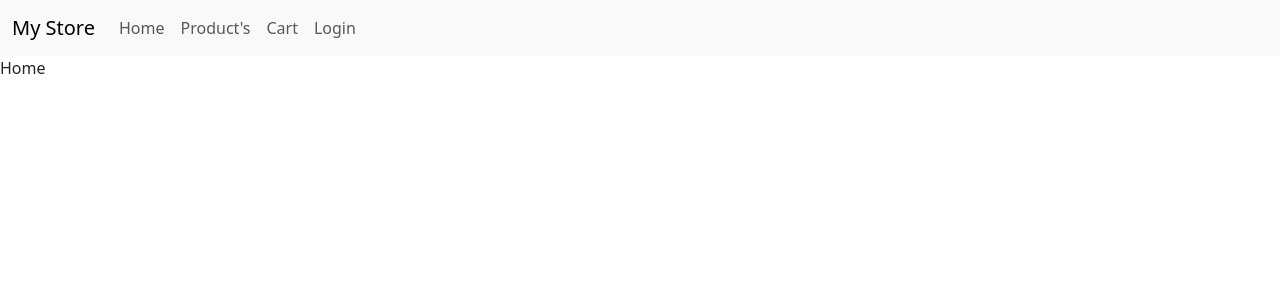
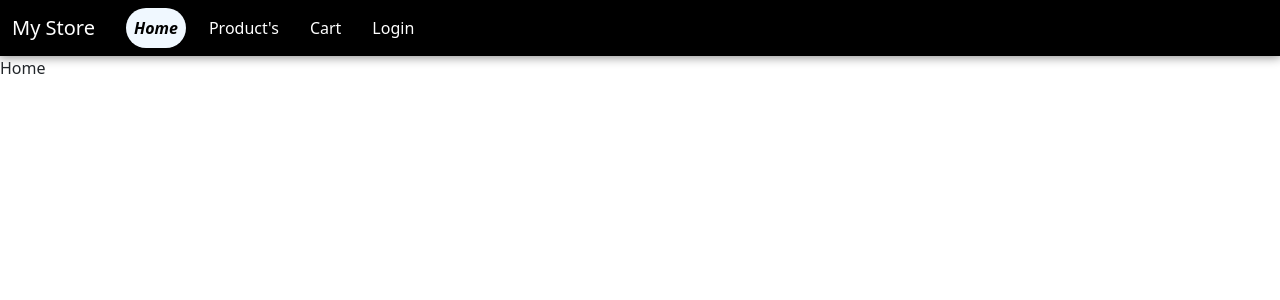
Before and after one commit to vishalpatel0/mystore, a React (Vite) app: page / in a window 1280 px wide. Shown: the top 300 px of the page. Built offline with nearby package versions, Linux system fonts and the light colour scheme.

Commit message:
UI change and add links ,nav bar style

```diff
--- a/src/assets/style.css
+++ b/src/assets/style.css
@@ -0,0 +1,55 @@
+.navbar{
+    background-color: #000000 !important;
+    box-shadow: 0px 0px 10px 1px rgb(134, 134, 134);
+    color: aliceblue !important;
+
+}
+.nav-link{
+    color: white;
+    margin-left: 15px;
+
+}
+.nav-link:hover{
+    background-color: rgba(240, 2, 255, 0.283);
+    border-radius: 20px;
+}
+.produsts_list > a {
+    /* display: block */
+    color: black;
+    text-decoration: none;
+}
+a.active{
+    background-color: aliceblue;
+    border-radius: 20px;
+    /* padding: 20px; */
+    color:  black !important;
+    font-weight: bold;
+    font-style: italic;
+
+}
+
+
+.produsts_list > button{
+    background-color: black;
+}
+
+.produsts_list:hover{
+    /* border-radius: 20px; */
+    /* border: 2px solid red; */
+    font-weight: bold;
+    box-shadow: 10px 16px 15px 2px rgb(170, 170, 170) !important;
+    /* background-color: #e2e2e271; */
+}
+
+.title-container {
+    width: 100%;
+    overflow: hidden;
+    white-space: nowrap;
+
+  }
+
+  .title {
+    width: 100%;
+    overflow: hidden;
+    text-overflow: ellipsis;
+  }
--- a/src/pages/Product.jsx
+++ b/src/pages/Product.jsx
@@ -22,9 +22,11 @@ const Product = () => {
   }, [reporting]);
 
   return (
-    <div className="bg-light">
+    <div className="bg-light mt-4">
+            {Object.keys(product).length !== 0 && (
       <div className="container pt-4 card shadow">
-        <div className="row pt-4  ">
+
+          <div className="row pt-4  ">
           <div className="col-md-6 ">
             <img
               className="p-4  d-flex justify-content-center"
@@ -46,7 +48,11 @@ const Product = () => {
             </p>
           </div>
         </div>
+
+
       </div>
+         )
+        }
     </div>
   );
 };
--- a/src/pages/Products.jsx
+++ b/src/pages/Products.jsx
@@ -1,5 +1,5 @@
 import React, { useEffect, useState } from "react";
-import { useLoaderData } from "react-router-dom";
+import { useLoaderData, Link } from "react-router-dom";
 
 const Products = () => {
   // use Loader Data like > API value
@@ -52,7 +52,8 @@ const Products = () => {
   return (
     <div className="bg-light">
       <div className="container pt-4">
-        <div className="row">
+        {/* /// filter  */}
+        <div className="row ">
           <div className="col-2">
             <select
               className="form-select"
@@ -84,25 +85,35 @@ const Products = () => {
           </div>
         </div>
         <hr />
+
+        {/* products list  */}
         <div className="row pt-4">
           {
             // api array print
             data?.map((val, index) => (
-              <div key={index} className="col-sm-4">
-                <div
-                  className="shadow m-2  p-3  card"
-                  style={{ height: "450px" }}
-                >
-                  {/* <h1>{val.id}</h1> */}
-                  <b>{val.title}</b>
+              <div key={index} className="col-sm-4 ">
+                <div className="shadow p-1 mb-4 me-3 text-center produsts_list  card">
+                  <Link to={`/product/${val.id}`}>
+                    <div className="m-2  p-3 ">
+                      <div class="title-container ">
+                        <div class="title">{val.title}</div>
+                      </div>
 
-                  <img
-                    className="p-4"
-                    style={{ height: "250px", width: "auto" }}
-                    src={val.image}
-                    alt={val.title}
-                  />
-                  <p>Price : {val.price} Rs.</p>
+                      <img
+                        className="p-4 "
+                        style={{
+                          maxWidth: "100%",
+                          height: "200px",
+                          width: "auto",
+                        }}
+                        src={val.image}
+                        alt={val.title}
+                      />
+                      <br />
+
+                      <p>Price : {val.price} Rs.</p>
+                    </div>
+                  </Link>
 
                   <button class="btn btn-primary" type="submit">
                     Add To Cart
--- a/src/template/Navbar.jsx
+++ b/src/template/Navbar.jsx
@@ -1,10 +1,10 @@
 import React from "react";
-import { Link } from "react-router-dom";
+import { Link, NavLink } from "react-router-dom";
 
 const Navbar = () => {
   return (
     <div>
-      <nav className="navbar navbar-expand-lg navbar-light bg-light">
+      <nav className="navbar navbar-expand-lg navbar-dark bg-light">
         <div className="container-fluid">
           <a className="navbar-brand" href="/">
             My Store
@@ -23,24 +23,24 @@ const Navbar = () => {
           <div className="collapse navbar-collapse" id="navbarNav">
             <ul className="navbar-nav">
               <li className="nav-item">
-                <Link className="nav-link " aria-current="page" to="#">
+                <NavLink  className={({isActive})=>(isActive ? "active nav-link " : "nav-link")}  to="/">
                   Home
-                </Link>
+                </NavLink>
               </li>
               <li className="nav-item">
-                <Link className="nav-link" to="products">
+                <NavLink  className={({isActive})=>(isActive ? "active nav-link " : "nav-link")} to="products">
                   Product's
-                </Link>
+                </NavLink>
               </li>
               <li className="nav-item">
-                <Link className="nav-link" to="cart">
+                <NavLink className={({isActive})=>(isActive ? "active nav-link " : "nav-link")} to="cart">
                   Cart
-                </Link>
+                </NavLink>
               </li>
               <li className="nav-item">
-                <Link className="nav-link" to="login">
+                <NavLink  className={({isActive})=>(isActive ? "active nav-link " : "nav-link")} to="login">
                   Login
-                </Link>
+                </NavLink>
               </li>
             </ul>
           </div>
--- a/src/template/Template.jsx
+++ b/src/template/Template.jsx
@@ -3,6 +3,7 @@ import Navbar from "./Navbar";
 import Footer from "./Footer";
 import { Outlet } from "react-router-dom";
 import "bootstrap/dist/css/bootstrap.min.css";
+import "../assets/style.css";
 
 const Template = () => {
   return (
```
